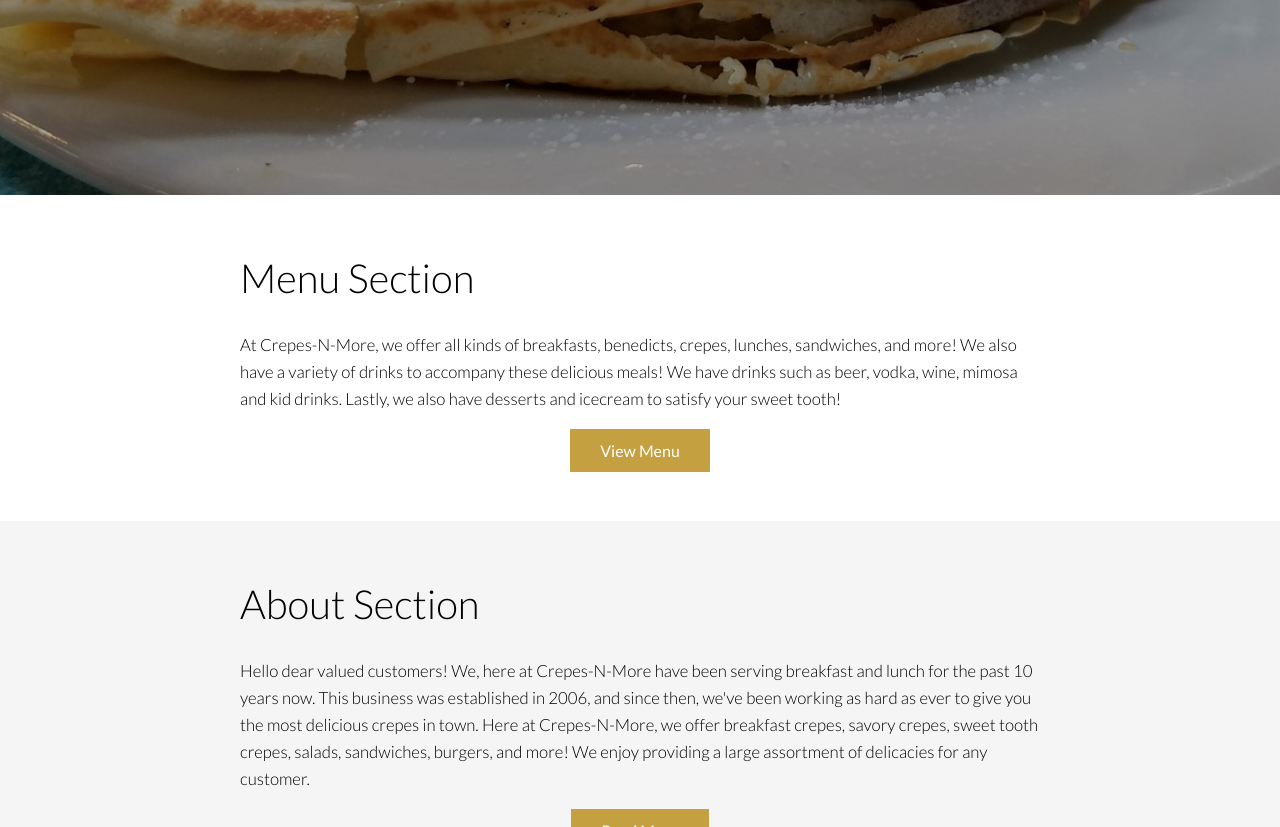
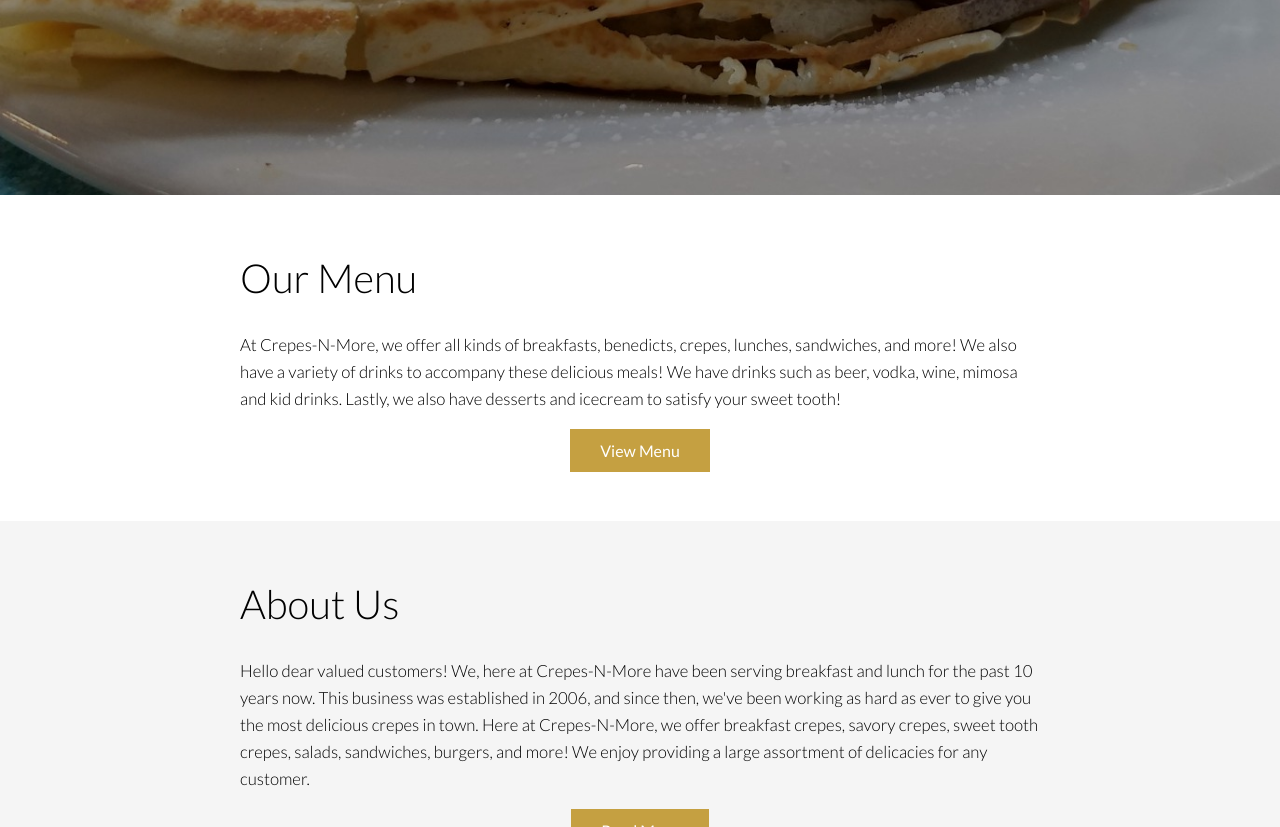
Before and after one commit to GlendaleAcosta/crepes-n-more-v2, a plain HTML site: page index.html in a window 1280 px wide. Shown: the part 405-1232 px from the top of the page. Drawn offline with Linux system fonts and the light colour scheme.

Commit message:
Fixed Home page section titles.

```diff
--- a/index.html
+++ b/index.html
@@ -39,7 +39,7 @@
 <div class="page-section">
   <div class="wrapper page-section__container">
     <div class="column__8">
-      <h3 class="page-section__title text">Menu Section</h3>
+      <h3 class="page-section__title text">Our Menu</h3>
       <p class="page-section__description text">
       At Crepes-N-More, we offer all kinds of breakfasts, benedicts, crepes, lunches, sandwiches, and more! We also have a variety of drinks to accompany these delicious meals! We have drinks such as beer, vodka, wine, mimosa and kid drinks. Lastly, we also have desserts and icecream to satisfy your sweet tooth!
       <div class="btn-container">
@@ -55,7 +55,7 @@
   <div class="page-section page-section__gray-bg page-section__city-bg">
     <div class="wrapper page-section__container">
       <div class="column__8">
-        <h3 class="page-section__title text">About Section</h3>
+        <h3 class="page-section__title text">About Us</h3>
         <p class="page-section__description text">
         Hello dear valued customers! We, here at Crepes-N-More have been serving breakfast and lunch for the past 10 years now. This business was established in 2006, and since then, we've been working as hard as ever to give you the most delicious crepes in town. Here at Crepes-N-More, we offer breakfast crepes, savory crepes, sweet tooth crepes, salads, sandwiches, burgers, and more! We enjoy providing a large assortment of delicacies for any customer.
         </p>
```
